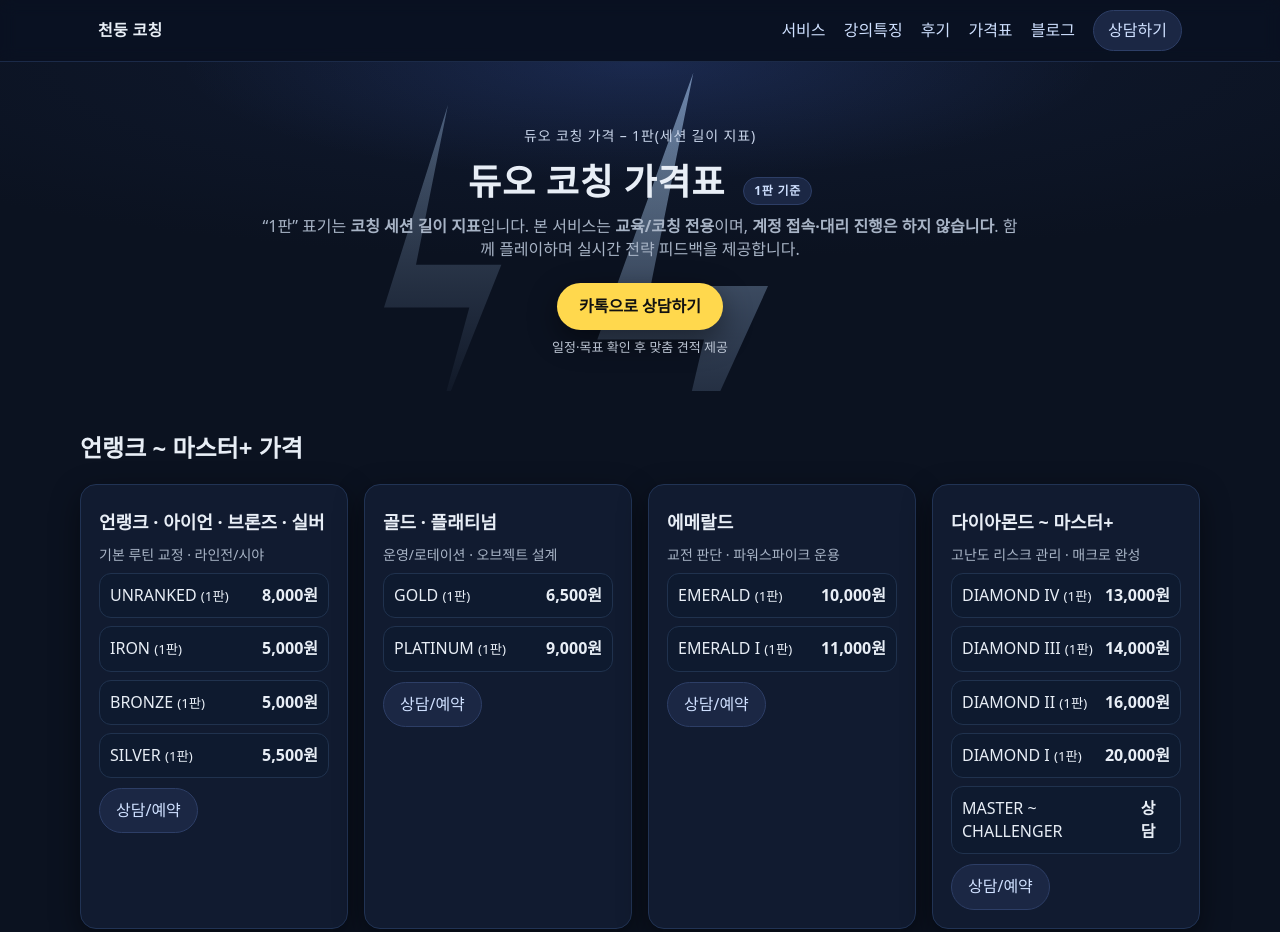
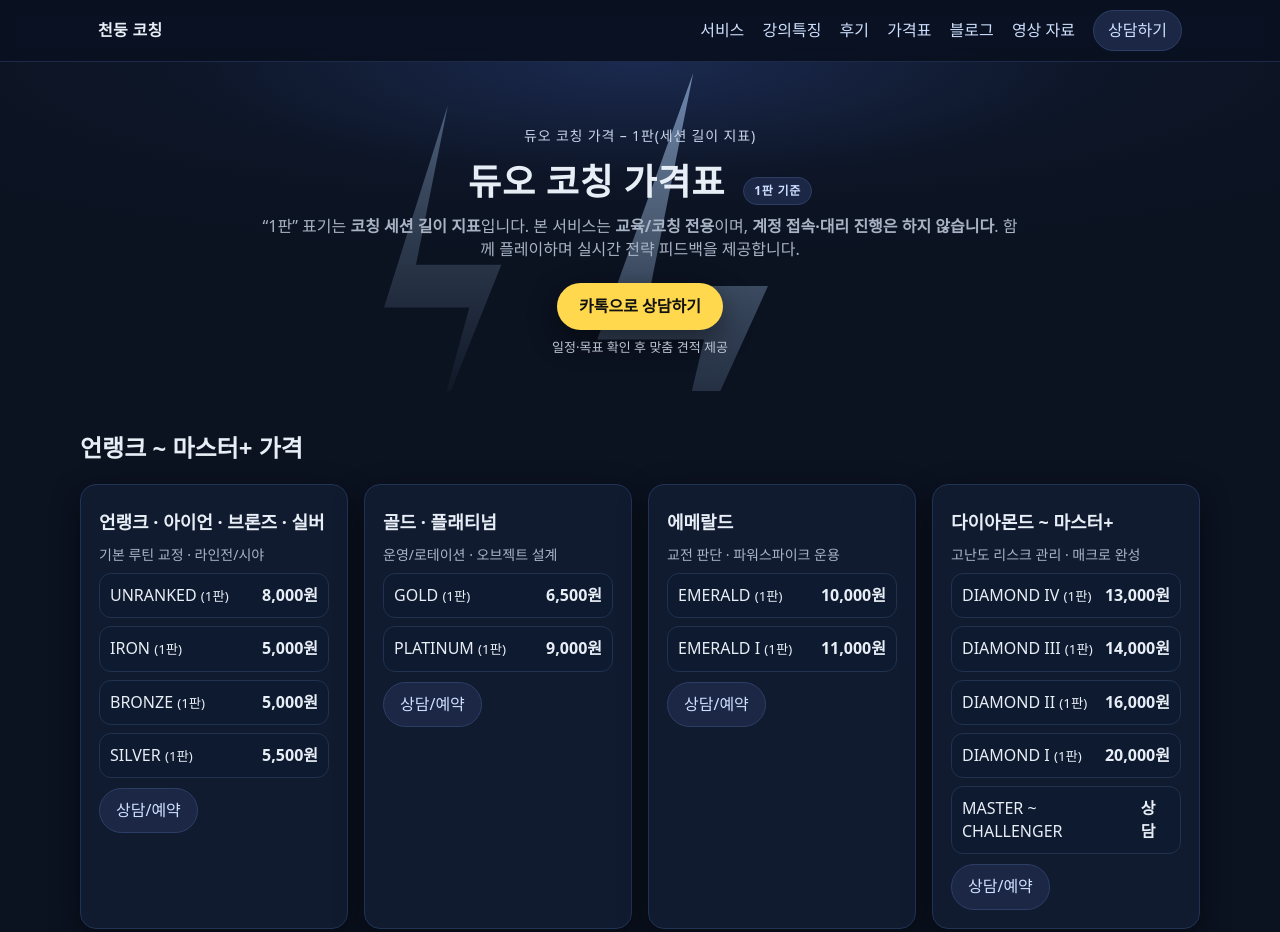
Before and after one commit to thunder-svg/thunder-svg.github.io, a plain HTML site: page 2.html in a window 1280 px wide. Shown: the top 932 px of the page. Drawn offline with Linux system fonts and the light colour scheme.

Commit message:
Update 2.html

```diff
--- a/2.html
+++ b/2.html
@@ -86,6 +86,7 @@
         <a href="reviews.html">후기</a>
         <a href="price.html">가격표</a>
         <a href="blog.html">블로그</a>
+        <a href="viewport.html">영상 자료</a>
         <a class="btn" style="padding:8px 14px" href="https://open.kakao.com/o/slMcbCLh" target="_blank" rel="noopener">상담하기</a>
       </div>
     </div>
```
